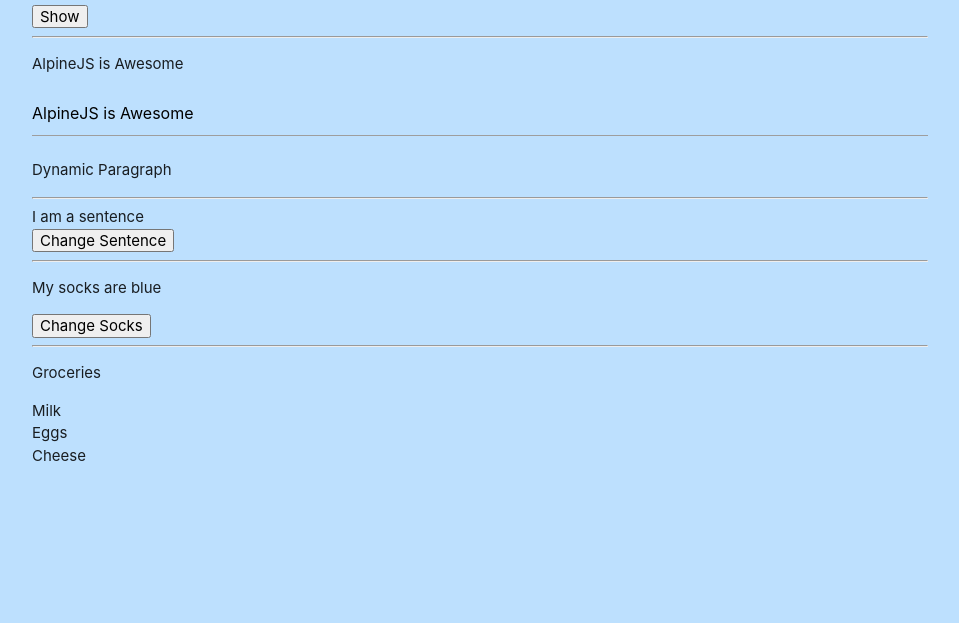
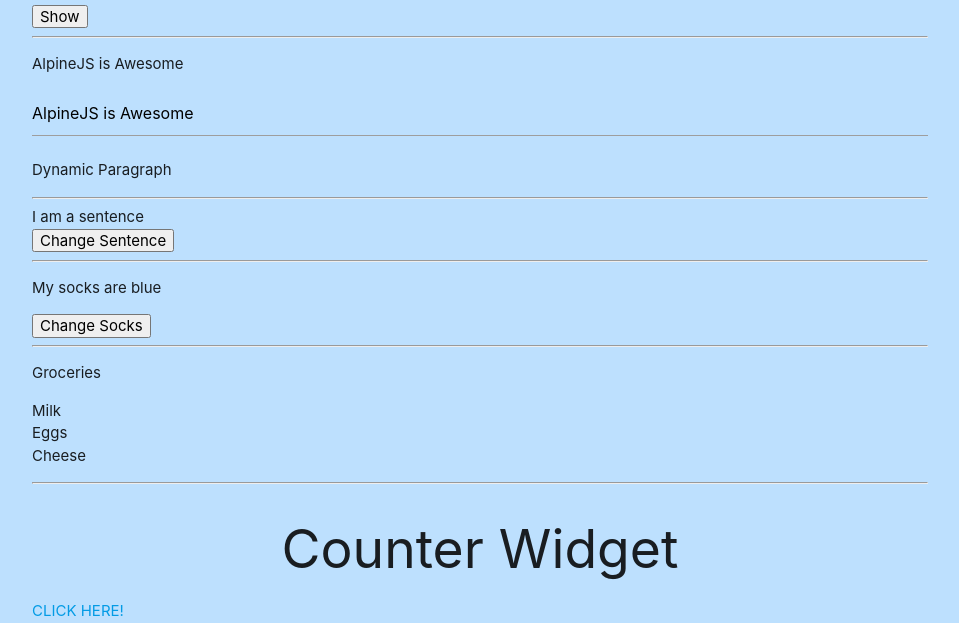
Before and after one commit to grac-e/alpinejs-widgets-intro, a plain HTML site: page index.html in a window 1280 px wide. Shown: the part 364-987 px from the top of the page, without its empty margins (160-1119 px from the left). Before the commit the page ends 846 px from the top, so only its background shows below. Drawn offline with nearby package versions, Linux system fonts and the light colour scheme.

Commit message:
Counter widget

```diff
--- a/index.html
+++ b/index.html
@@ -102,6 +102,10 @@
             </ul>
         </div>
 
+        <hr />
+        <h2 class="center-text">Counter Widget</h2>
+        <a href="./counter.html" target="_blank">CLICK HERE!</a>
+
     </div>
 </body>
 
```
